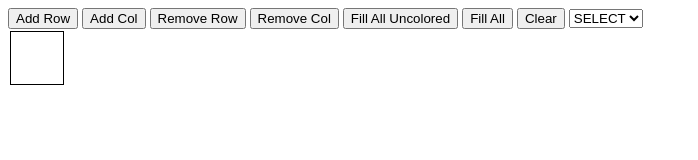
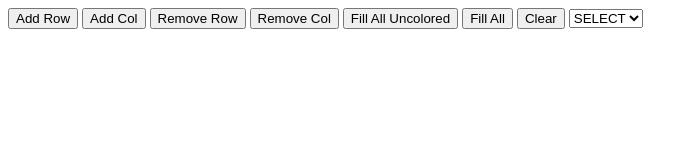
Before and after one commit to Jane23415/Gridmaker, a plain HTML site: page index.html in a window 1280 px wide. Shown: the whole page, without its empty margins (0-698 px from the left). Drawn offline with Linux system fonts and the light colour scheme.

Commit message:
this commit has no major changes to the main branch

```diff
--- a/index.html
+++ b/index.html
@@ -20,9 +20,6 @@
         <option value="Yellow">Yellow</option>
     </select>
     <table id="grid">
-        <tr>
-            <td></td>
-        </tr>
     </table>
     <script src="script.js"></script>
 </body>
```
